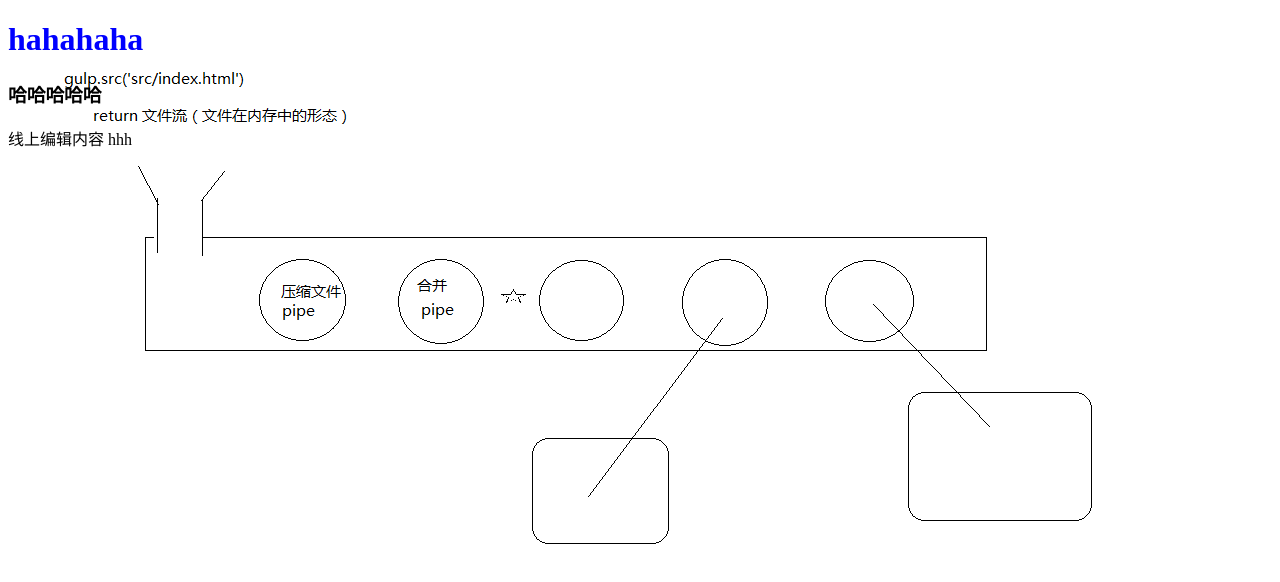
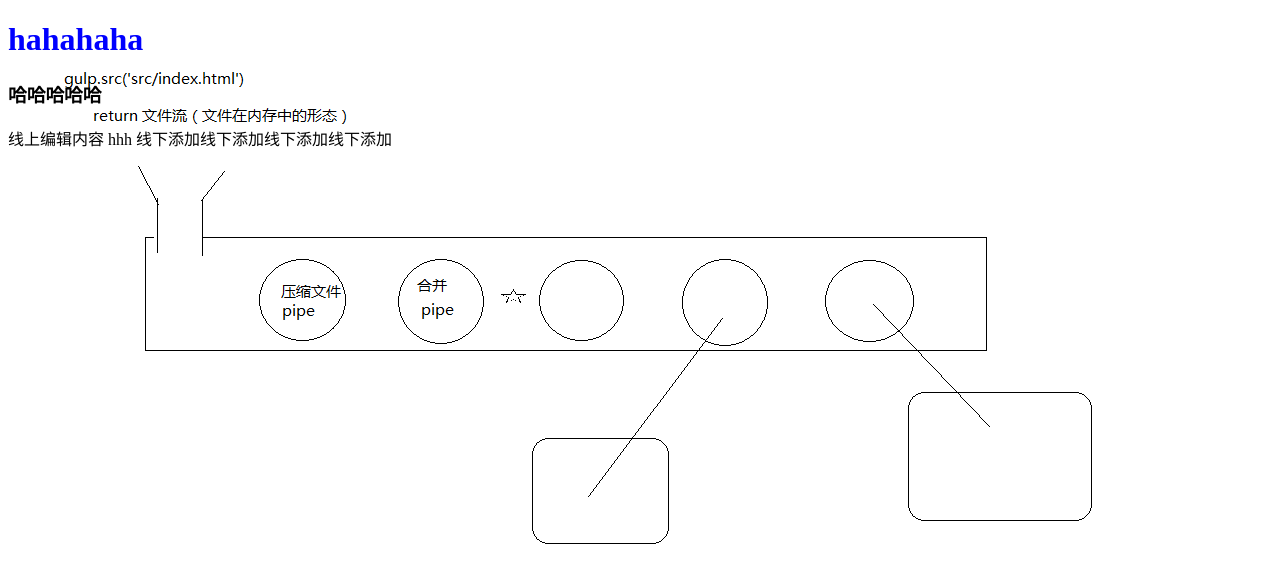
Before and after one commit to wf7/git-hello, a website: page src/index.html in a window 1280 px wide. Drawn offline with nearby package versions, Linux system fonts and the light colour scheme; files that its build step writes are made by us from their sources.

Commit message:
'再次提交'

```diff
--- a/src/index.html
+++ b/src/index.html
@@ -9,6 +9,7 @@
     	<h3>哈哈哈哈哈</h3>
 线上编辑内容
         hhh
+        线下添加线下添加线下添加线下添加
     	<script src="scripts/all.js"></script>
     </body>
 </html>
```
